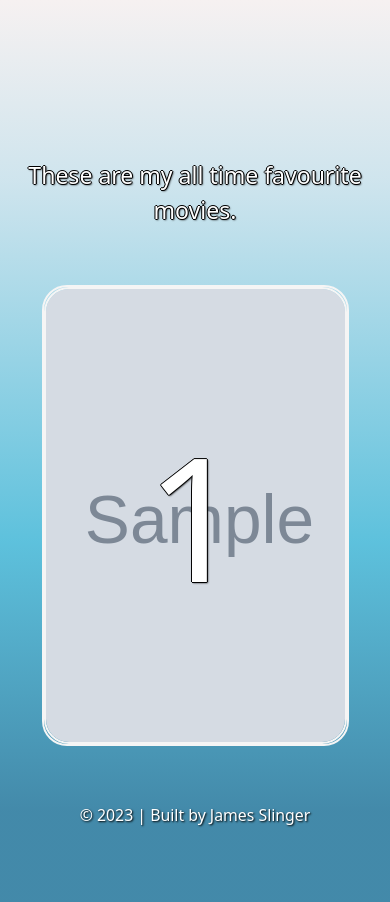
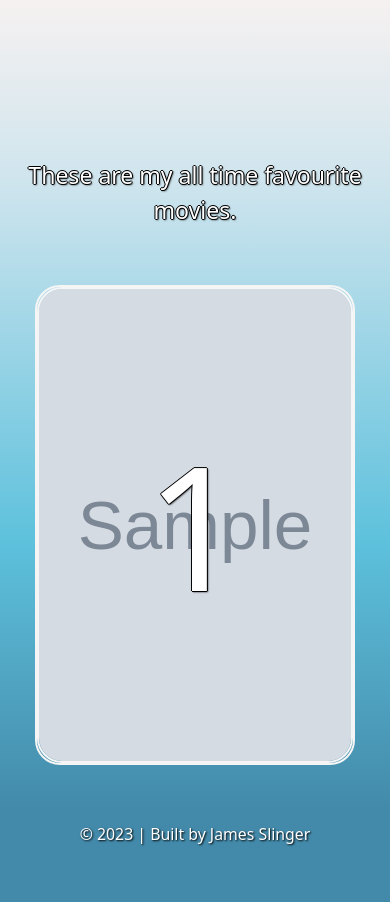
Before and after one commit to jamesslinger/Favorite-Things-List, a Flask app: page /movies in a window 390 px wide. Run offline with Flask 3, Linux system fonts and the light colour scheme; tables that the repository leaves empty hold one stand-in row (values such as "Sample post"); grey boxes marked "Sample" are stand-in pictures; some libraries are stand-ins or nearby versions.

Commit message:
css tweak for mobile

```diff
--- a/static/css/styles.css
+++ b/static/css/styles.css
@@ -237,8 +237,8 @@ input[type="range"]::-webkit-slider-thumb {
 
 .flip-card {
     background-color: transparent;
-    width: 400px;
-    height: 600px;
+    width: 420px;
+    height: 620px;
     /*border: 2px solid #b0e0e6;*/
     perspective: 1000px;
     margin: 4rem auto;
@@ -272,8 +272,8 @@ input[type="range"]::-webkit-slider-thumb {
 
 @media (max-width: 550px) {
     .flip-card {
-        width: 307px;
-        height: 461px;
+        width: 320px;
+        height: 480px;
         margin: 3rem auto;
     }
 
@@ -311,8 +311,9 @@ input[type="range"]::-webkit-slider-thumb {
 }
 
 .flip-card-front img {
-    width: 400px;
-    height: 600px;
+    width: 100%;
+    height: 100%;
+    text-align: center;
 }
 
 .flip-card-front.song-card {
@@ -326,8 +327,6 @@ input[type="range"]::-webkit-slider-thumb {
 }
 
 .song-card img {
-    width: 540px;
-    height: 405px;
     position: absolute;
     top: 50%;
     left: 50%;
@@ -339,13 +338,11 @@ input[type="range"]::-webkit-slider-thumb {
         display: block;
         margin-left: auto;
         margin-right: auto;
-        width: 307px;
-        height: 461px;
     }
 
     .song-card img {
-        height: 230px;
-        width: 307px;
+        height: 80%;
+        width: 80%;
     }
 }
 
@@ -402,7 +399,7 @@ input[type="range"]::-webkit-slider-thumb {
 
     .flip-card-back .overview {
         font-size: 0.7rem;
-        height: 180px;
+        max-height: 170px;
         margin-bottom: 0.05rem;
     }
 
@@ -446,7 +443,7 @@ input[type="range"]::-webkit-slider-thumb {
 
     .movie-card-btn a {
         font-size: 0.8rem;
-        padding: 0.4rem;
+        padding: 0.6rem 0;
     }
 }
 
```
